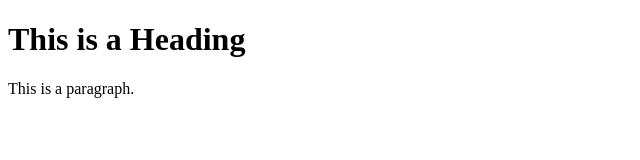
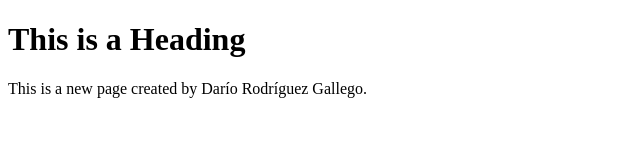
Before and after one commit to dariogallego/dariogallego.github.io, a plain HTML site: page index.html in a window 1280 px wide. Shown: the whole page, without its empty margins (0-640 px from the left). Drawn offline with Linux system fonts and the light colour scheme.

Commit message:
Update index.html

```diff
--- a/index.html
+++ b/index.html
@@ -1,12 +1,12 @@
  <!DOCTYPE html>
 <html>
 <head>
-<title>Page Title</title>
+<title>Data Science & Big Data</title>
 </head>
 <body>
 
 <h1>This is a Heading</h1>
-<p>This is a paragraph.</p>
+<p>This is a new page created by Darío Rodríguez Gallego.</p>
 
 </body>
 </html>
```
